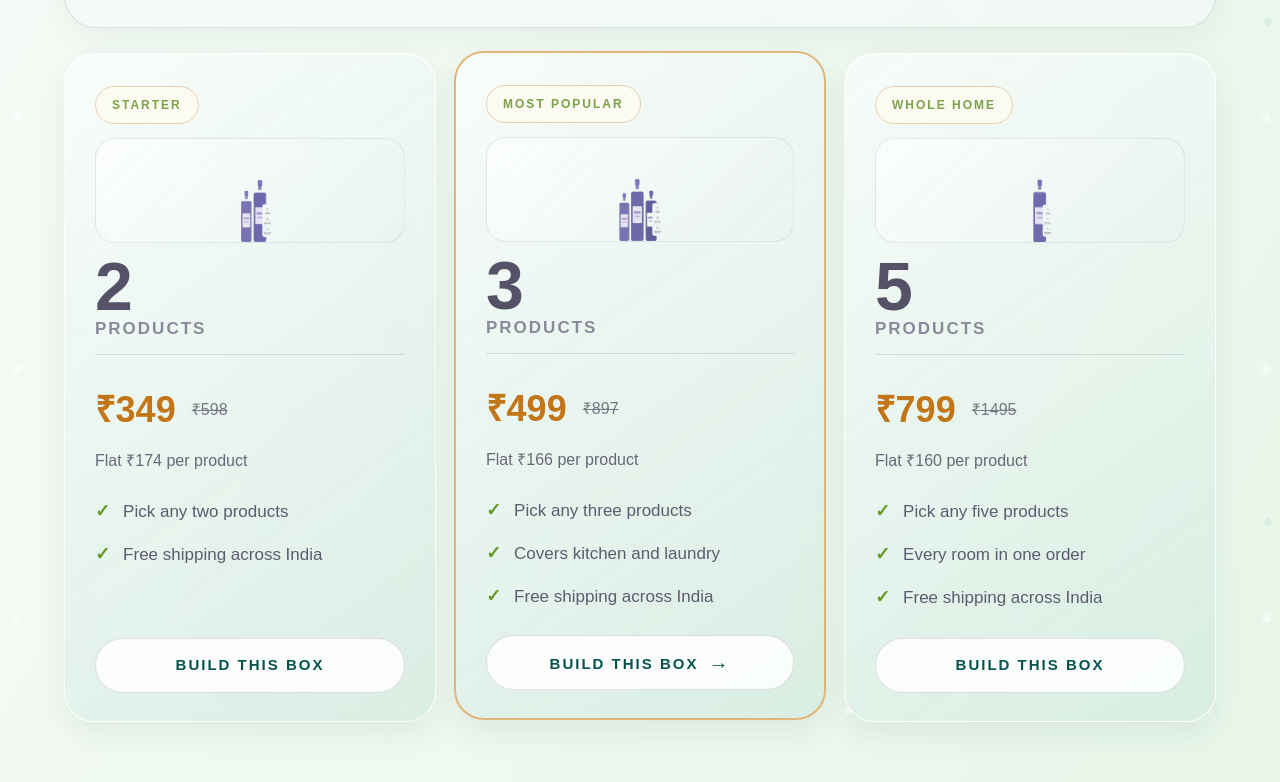
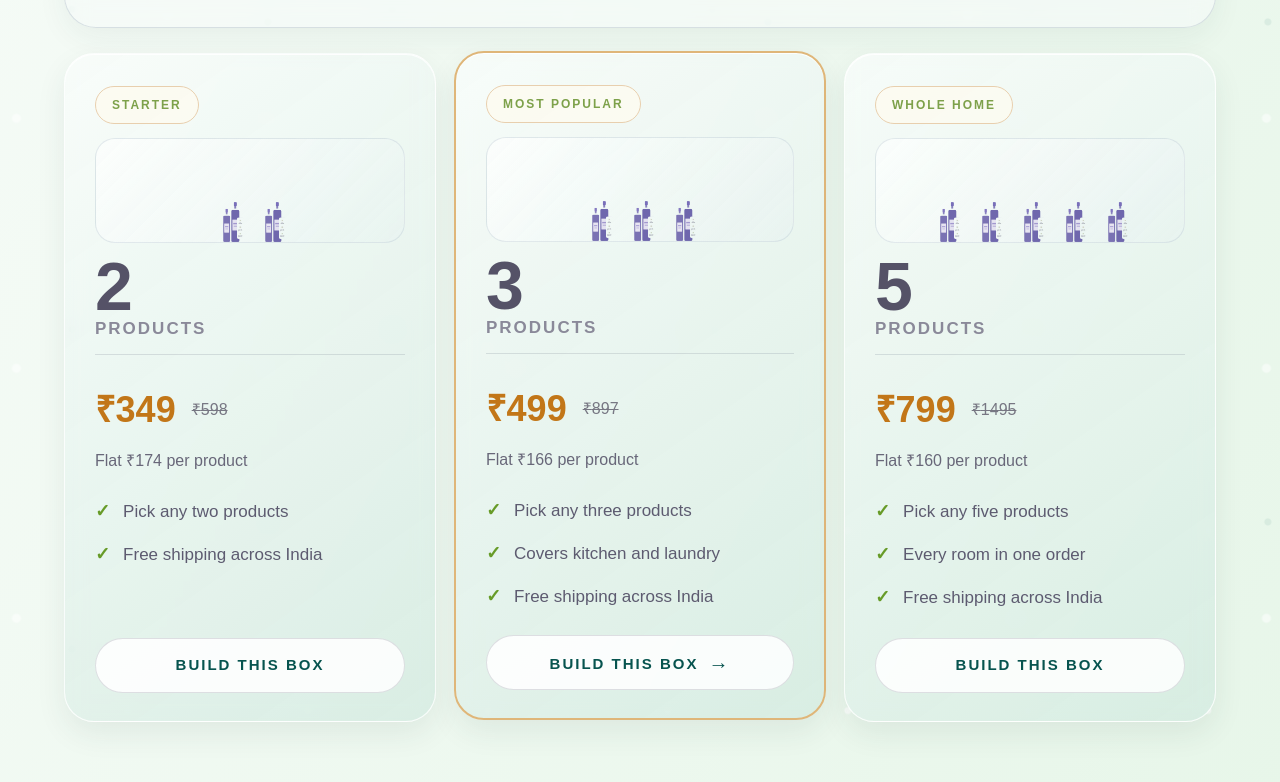
Before and after one commit to ShobhitChandra/NewFrontend-Purelane, a React app in the folder frontend/: page / in a window 1280 px wide. Shown: the part 3927-4709 px from the top of the page. Built offline with nearby package versions, Linux system fonts and the light colour scheme.

Commit message:
refactor: use multiple p-kitchen bottles in bundles
- Display multiple bottles per bundle based on product count
- All bottles use same p-kitchen class and styling
- Starter: 2 bottles, Most Popular: 3 bottles, Whole Home: 5 bottles
- Maintain consistent visual appearance across all bundles

```diff
--- a/frontend/src/Landing_Page/Bundle/BundleCard.js
+++ b/frontend/src/Landing_Page/Bundle/BundleCard.js
@@ -21,11 +21,14 @@ function BundleCard({ bundle }) {
 
                 <div className="bundle-products">
 
-                    <span
-                        className={`pimg ${bundle.bottleClass}`}
-                        role="img"
-                        aria-label="Purelane product bottle"
-                    ></span>
+                    {Array.from({ length: bundle.bottleCount }).map((_, index) => (
+                        <span
+                            key={index}
+                            className="pimg p-kitchen"
+                            role="img"
+                            aria-label="Purelane foaming kitchen cleaner"
+                        ></span>
+                    ))}
 
                 </div>
 
--- a/frontend/src/data/bundle.js
+++ b/frontend/src/data/bundle.js
@@ -16,7 +16,7 @@ const bundles = [
 
         popular: false,
 
-        bottleClass: "p-kitchen"
+        bottleCount: 2
     },
 
     {
@@ -37,7 +37,7 @@ const bundles = [
 
         popular: true,
 
-        bottleClass: "p-laundry"
+        bottleCount: 3
     },
 
     {
@@ -58,7 +58,7 @@ const bundles = [
 
         popular: false,
 
-        bottleClass: "p-bathroom"
+        bottleCount: 5
     }
 ];
 
```
Also changed, not shown: frontend/build/asset-manifest.json, frontend/build/index.html, frontend/build/static/js/main.c583ca65.js.LICENSE.txt (renamed from frontend/build/static/js/main.cdf7d66c.js.LICENSE.txt), 4 other files.
